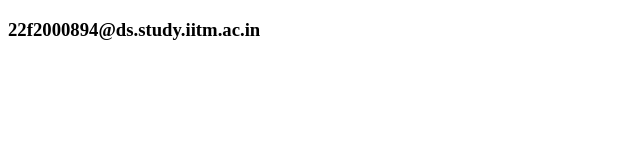
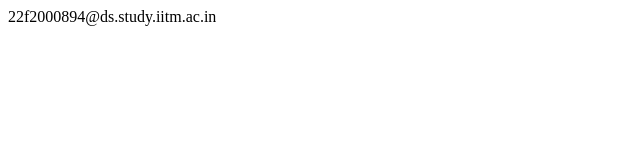
Before and after one commit to 22f2000894/tdsga1ques910, a plain HTML site: page index.html in a window 1280 px wide. Shown: the whole page, without its empty margins (0-640 px from the left). Drawn offline with Linux system fonts and the light colour scheme.

Commit message:
index.html modified

```diff
--- a/index.html
+++ b/index.html
@@ -6,6 +6,6 @@
     <title>Document</title>
 </head>
 <body>
-    <h3>22f2000894@ds.study.iitm.ac.in</h3>
+    22f2000894@ds.study.iitm.ac.in
 </body>
 </html>
```
